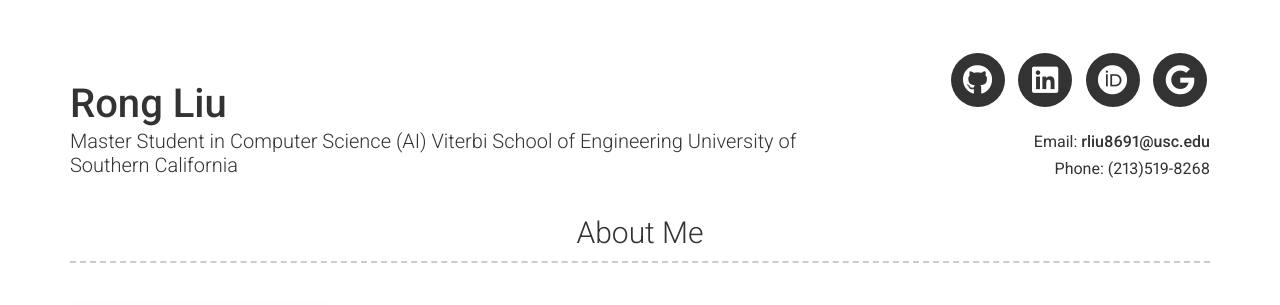
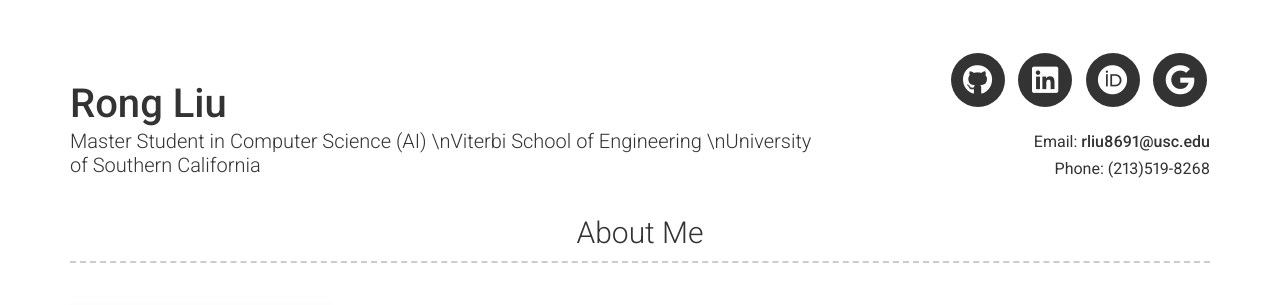
Before and after one commit to RongLiu-Leo/rongliu-leo.github.io, a Jekyll site: the page built from index.md, in a window 1280 px wide. Shown: the top 305 px of the page. Built offline with Jekyll 4.4.1, drawn with Linux system fonts in a browser that asks for light colours; nearby versions of some CDN libraries.

Commit message:
Update _config.yml

```diff
--- a/_config.yml
+++ b/_config.yml
@@ -7,7 +7,7 @@ version: 2
 
 # Personal info
 name: Rong Liu
-title: Master Student in Computer Science (AI) Viterbi School of Engineering University of Southern California
+title: Master Student in Computer Science (AI) \nViterbi School of Engineering \nUniversity of Southern California
 email: rliu8691@usc.edu
 # email_title: Email (Email title override)
 phone: (213)519-8268
```
